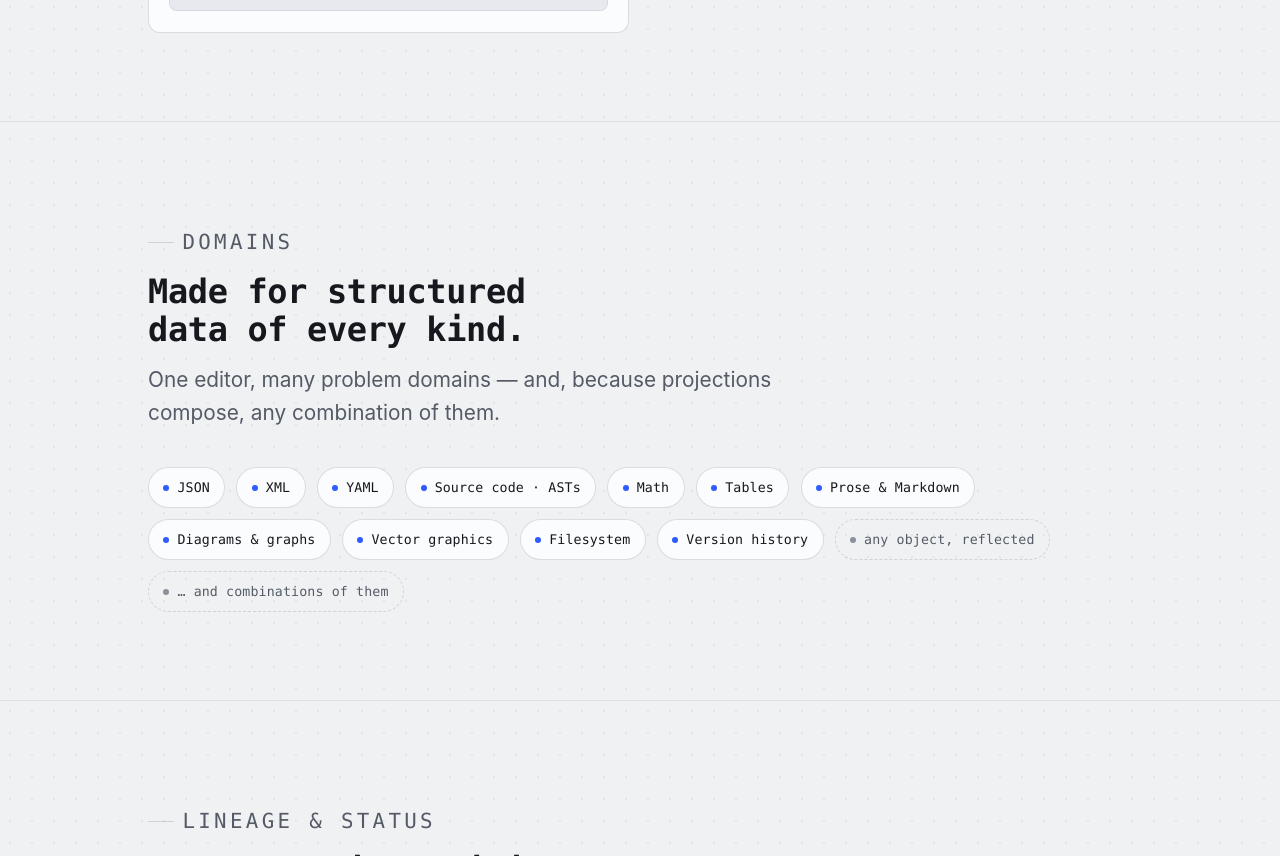
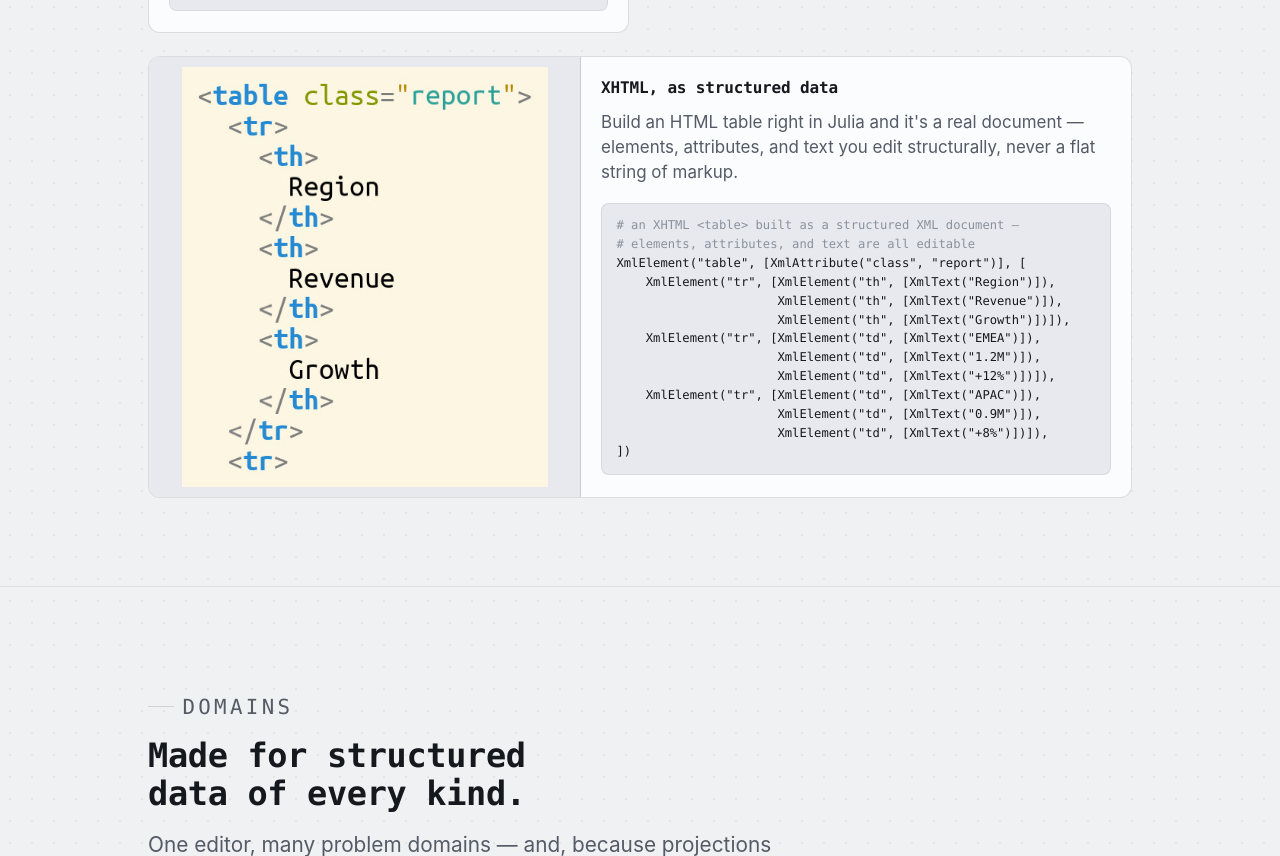
Before and after one commit to Pepitastock390/pepitastock390.github.io, a plain HTML site: page index.html in a window 1280 px wide. Shown: the part 5877-6733 px from the top of the page. Drawn offline with Linux system fonts and the light colour scheme.

Commit message:
Examples: add XHTML-table (Julia-built XML) featured card

```diff
--- a/index.html
+++ b/index.html
@@ -208,6 +208,13 @@
   .ex__code { margin: .5rem 0 0; background: var(--paper-2); border: 1px solid var(--line-soft); border-radius: 8px; padding: .8rem .9rem; overflow-x: auto; }
   .ex__code code { font-family: var(--mono); font-size: 0.76rem; line-height: 1.55; color: var(--ink); white-space: pre; display: block; }
   .ex__code .c { color: var(--ink-faint); }
+  .ex--wide { grid-column: 1 / -1; }
+  @media (min-width: 780px) {
+    .ex--wide { flex-direction: row; align-items: stretch; }
+    .ex--wide .ex__media { border-bottom: 0; border-right: 1px solid var(--line); flex: 0 0 44%; }
+    .ex--wide .ex__media img { max-height: 420px; }
+    .ex--wide .ex__body { flex: 1; justify-content: center; }
+  }
 
   /* ---------- sections ---------- */
   section { padding-block: clamp(3rem, 7vw, 5.5rem); border-top: 1px solid var(--line-soft); }
@@ -531,6 +538,30 @@ end</code></pre>
           </div>
         </article>
 
+        <article class="ex ex--wide" data-reveal>
+          <figure class="ex__media">
+            <img src="assets/examples/xhtml-table.jpg" loading="lazy" decoding="async"
+                 alt="A Julia-built XHTML table shown as a structured XML tree: a table element with a class attribute and a header row of th cells (Region, Revenue, Growth).">
+          </figure>
+          <div class="ex__body">
+            <h3>XHTML, as structured data</h3>
+            <p>Build an HTML table right in Julia and it's a real document — elements, attributes, and text you edit structurally, never a flat string of markup.</p>
+            <pre class="ex__code"><code><span class="c"># an XHTML &lt;table&gt; built as a structured XML document —</span>
+<span class="c"># elements, attributes, and text are all editable</span>
+XmlElement("table", [XmlAttribute("class", "report")], [
+    XmlElement("tr", [XmlElement("th", [XmlText("Region")]),
+                      XmlElement("th", [XmlText("Revenue")]),
+                      XmlElement("th", [XmlText("Growth")])]),
+    XmlElement("tr", [XmlElement("td", [XmlText("EMEA")]),
+                      XmlElement("td", [XmlText("1.2M")]),
+                      XmlElement("td", [XmlText("+12%")])]),
+    XmlElement("tr", [XmlElement("td", [XmlText("APAC")]),
+                      XmlElement("td", [XmlText("0.9M")]),
+                      XmlElement("td", [XmlText("+8%")])]),
+])</code></pre>
+          </div>
+        </article>
+
       </div>
     </div>
   </section>
```
Also changed, not shown: assets/examples/xhtml-table.jpg (added).
